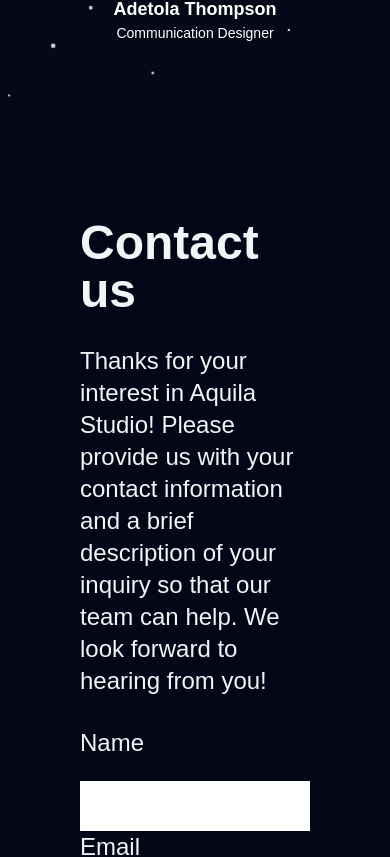
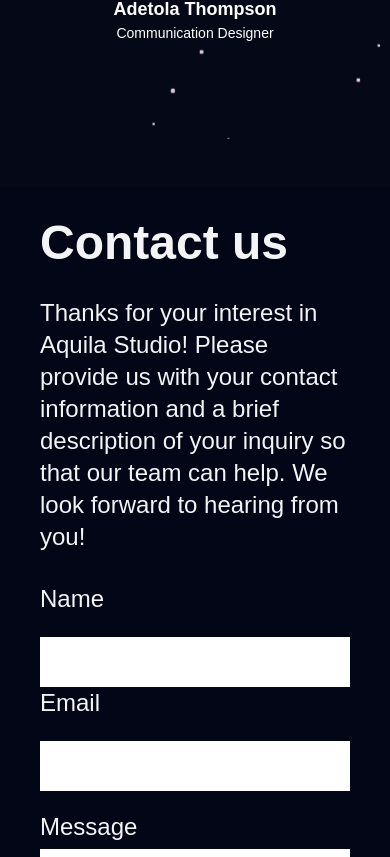
Before and after one commit to jefftrojan/aquilla-studio, a React (Vite) app: page /studio in a window 390 px wide. Shown: the part 3036-3893 px from the top of the page. Built offline with nearby package versions, Linux system fonts and the light colour scheme; a web font is replaced by a local one.

Commit message:
fixed overflowing of contact form on small screen

```diff
--- a/src/App.jsx
+++ b/src/App.jsx
@@ -50,9 +50,7 @@
           </Routes>
         </div>
 
-        <motion.div>
-          <Footer />
-        </motion.div>
+
       </Router>
     </>
   );
--- a/src/components/Footer.jsx
+++ b/src/components/Footer.jsx
@@ -11,10 +11,10 @@
   }
 
   return (
-    <footer className="bg-primary text-gray-100 py-12">
+    <footer className="bg-primary text-gray-100 py-12 z-10">
       <form onSubmit={handleSubmit}>
 
-        <div className="container mx-auto px-20 py-8 sm:py-12 bg-slate-950 flex-col justify-start items-start gap-2.5 inline-flex">
+        <div className="container mx-auto px-10 py-8 sm:py-12 bg-slate-950 flex-col justify-start items-start gap-2.5 inline-flex">
           <div className="sm:flex-row flex-col justify-start items-start gap-[30px] inline-flex w-full">
             <div className="sm:w-[50%] w-full flex-col justify-start items-start gap-[30px] inline-flex">
               <div className="w-full text-5xl font-black font-orbitron">Contact us</div>
--- a/src/components/Games.jsx
+++ b/src/components/Games.jsx
@@ -5,6 +5,7 @@
 import { play, igihe, eranko } from "../assets";
 import { SectionWrapper } from "../hoc";
 import { fadeIn, textVariant } from "../utils/motion";
+import Footer from "./Footer";
 
 const ProjectCard = ({
   index,
@@ -142,6 +143,7 @@
 
 <hr className='my-20' />
       </div>
+      <Footer />
 
 
 
--- a/src/components/OurServices.jsx
+++ b/src/components/OurServices.jsx
@@ -5,6 +5,7 @@
 import { styles } from "../styles";
 import { whatwedo } from "../constants";
 import { fadeIn, textVariant } from "../utils/motion";
+import Footer from "./Footer";
 
 const ProjectCard = ({
   index,
@@ -66,6 +67,7 @@
         ))}
       </div>
       <hr className='mt-20' />
+      <Footer/>
     </>
   );
 };
--- a/src/components/Program.jsx
+++ b/src/components/Program.jsx
@@ -7,6 +7,7 @@
 import { styles } from "../styles";
 import { SectionWrapper } from "../hoc";
 import { fadeIn, textVariant } from "../utils/motion";
+import Footer from "./Footer";
 
 
 
@@ -133,7 +134,7 @@
     style={{ width: "100%", maxWidth: "450px", height: "380px" }}
   />
 
-<div className="w-[500px] text-white text-[32px] flex justify-center items-center font-black font-['Orbitron']">Start your application to join a thriving community.</div>
+<div className="w-[500px] text-white sm:text-[18] text-[28px] flex justify-center items-center font-black font-['Orbitron']">Start your application to join a thriving community.</div>
 {/* <div className="flex flex-col mt-10 items-center justify-center text-center">
    <div>
    <h4 className="mt-10 md:mt-10 text-2xl md:text-2xl lg:text-3xl font-bold ">
@@ -147,6 +148,7 @@
 </div>
 
       </div>
+     <Footer />
     </>
   );
 };
--- a/src/components/Studio.jsx
+++ b/src/components/Studio.jsx
@@ -6,6 +6,7 @@
 import { SectionWrapper } from "../hoc";
 import { fadeIn, textVariant } from "../utils/motion";
 import MeetTheTeam from "./TeamMembers";
+import Footer from "./Footer";
 
 
 
@@ -78,6 +79,7 @@
 <MeetTheTeam />
 <div className="mt-20" />
     </div>
+    <Footer />
 
 
 
```
